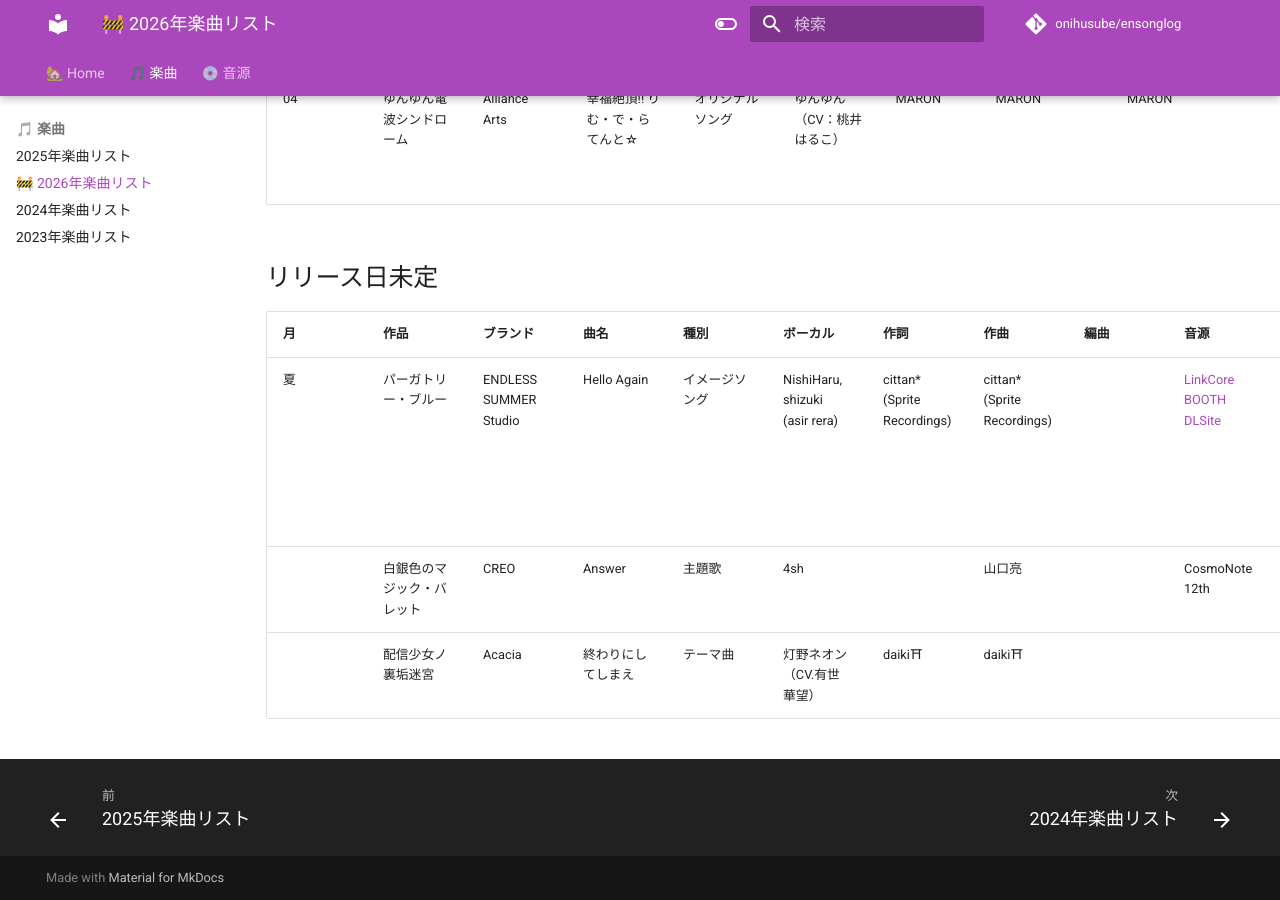
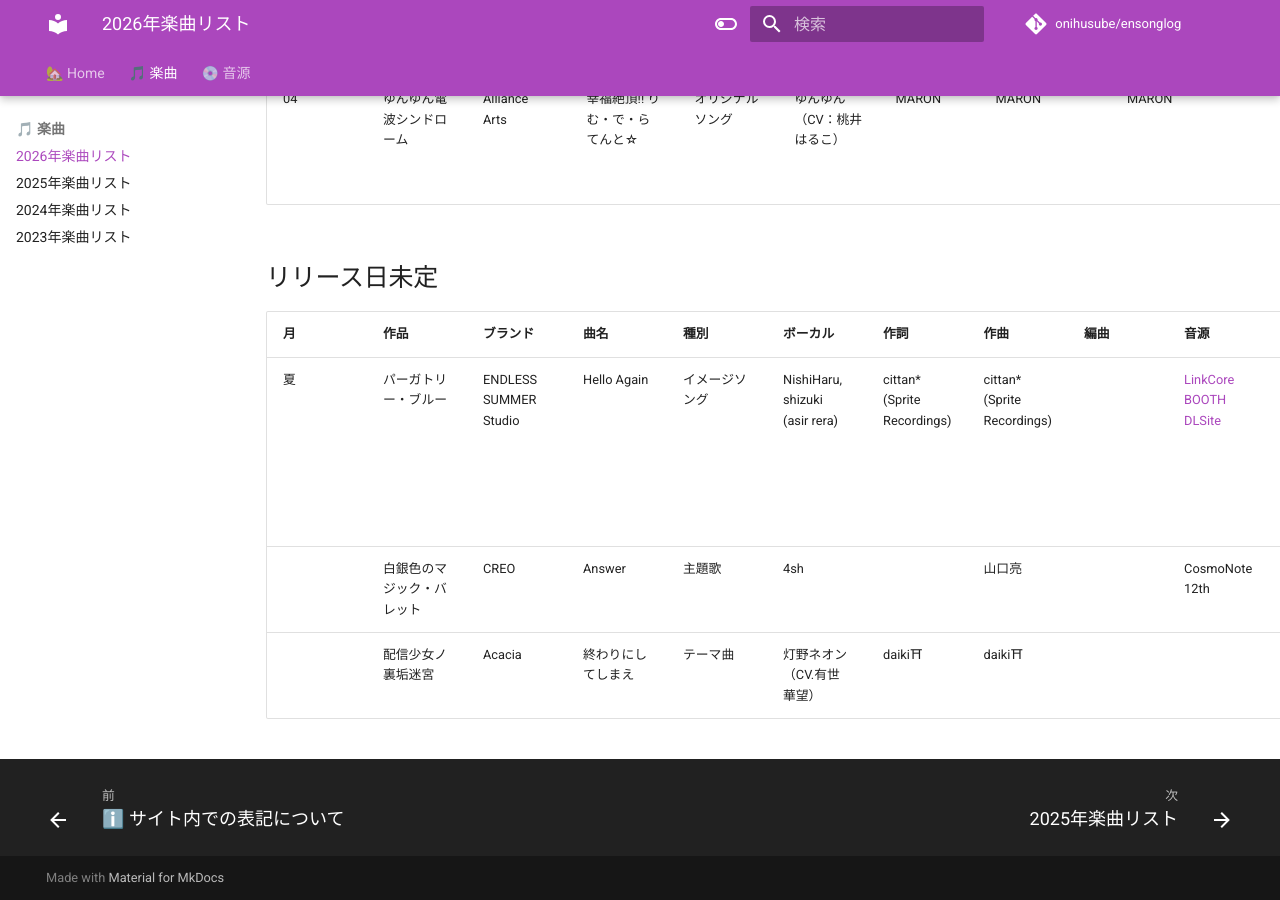
Before and after one commit to onihusube/ensonglog, an MkDocs documentation site: the page built from docs/2026/楽曲.md, in a window 1280 px wide and 900 px high, scrolled down 2541 px. Built offline with MkDocs 1.6.1 and Material for MkDocs 9.7.7, drawn with Linux system fonts in a browser that asks for light colours; comment, search, counter and statistics services are not loaded.

Commit message:
2026年リストをトップに

```diff
--- a/mkdocs.yml
+++ b/mkdocs.yml
@@ -12,13 +12,13 @@ nav:
       - 🔎 検索について: top/search.md
       - ℹ️ サイト内での表記について: top/explanatory_note.md
     - 🎵 楽曲:
+      - 2026年楽曲リスト : 2026/楽曲.md
       - 2025年楽曲リスト : 2025/楽曲.md
-      - 🚧 2026年楽曲リスト : 2026/楽曲.md
       - 2024年楽曲リスト : 2024/楽曲.md
       - 2023年楽曲リスト : 2023/楽曲.md
     - 💿 音源:
+      - 2026年音源リスト : 2026/音源.md
       - 2025年音源リスト : 2025/音源.md
-      - 🚧 2026年音源リスト : 2026/音源.md
       - 2024年音源リスト : 2024/音源.md
       - 2023年音源リスト : 2023/音源.md
       - 2022年音源リスト : 2022/音源.md
```
